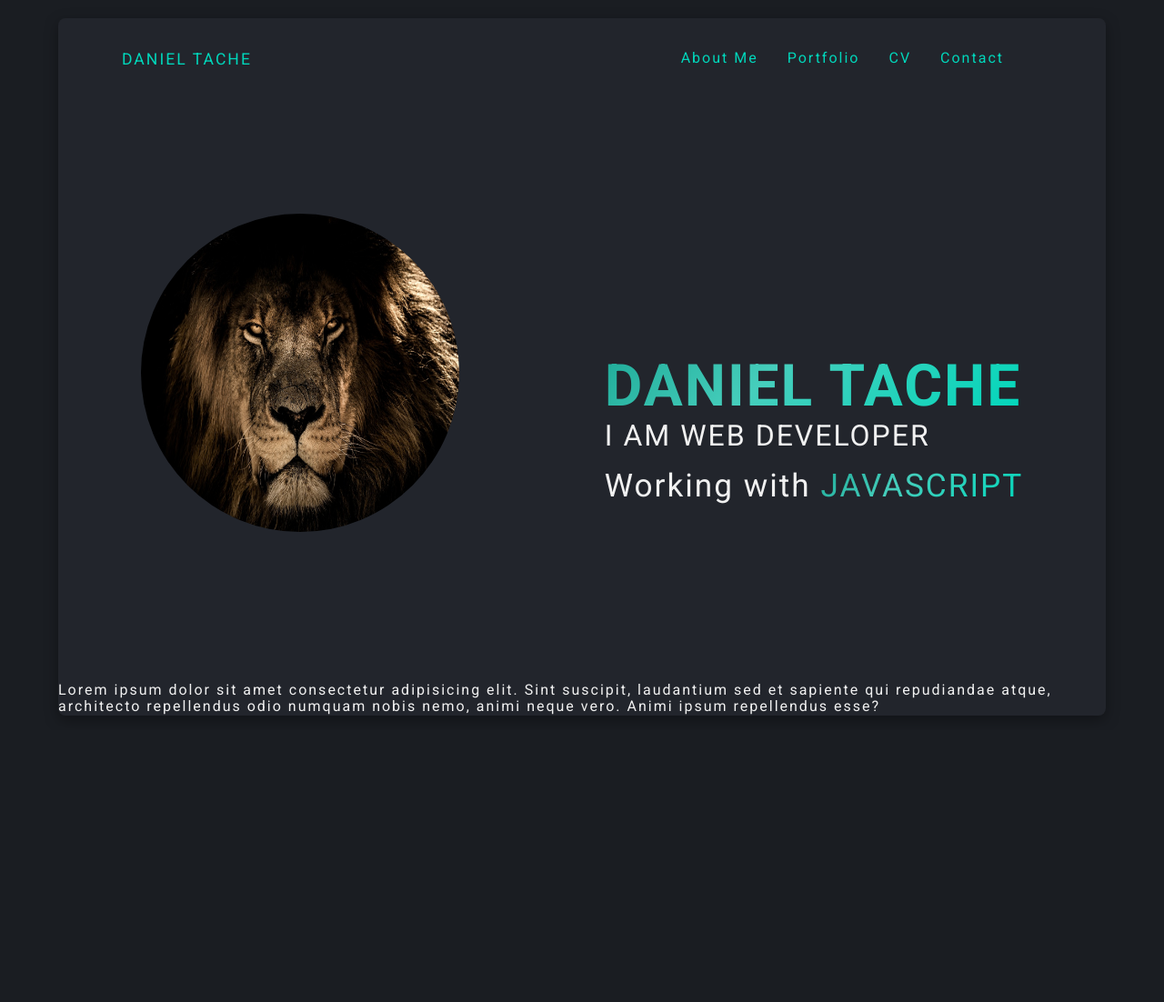
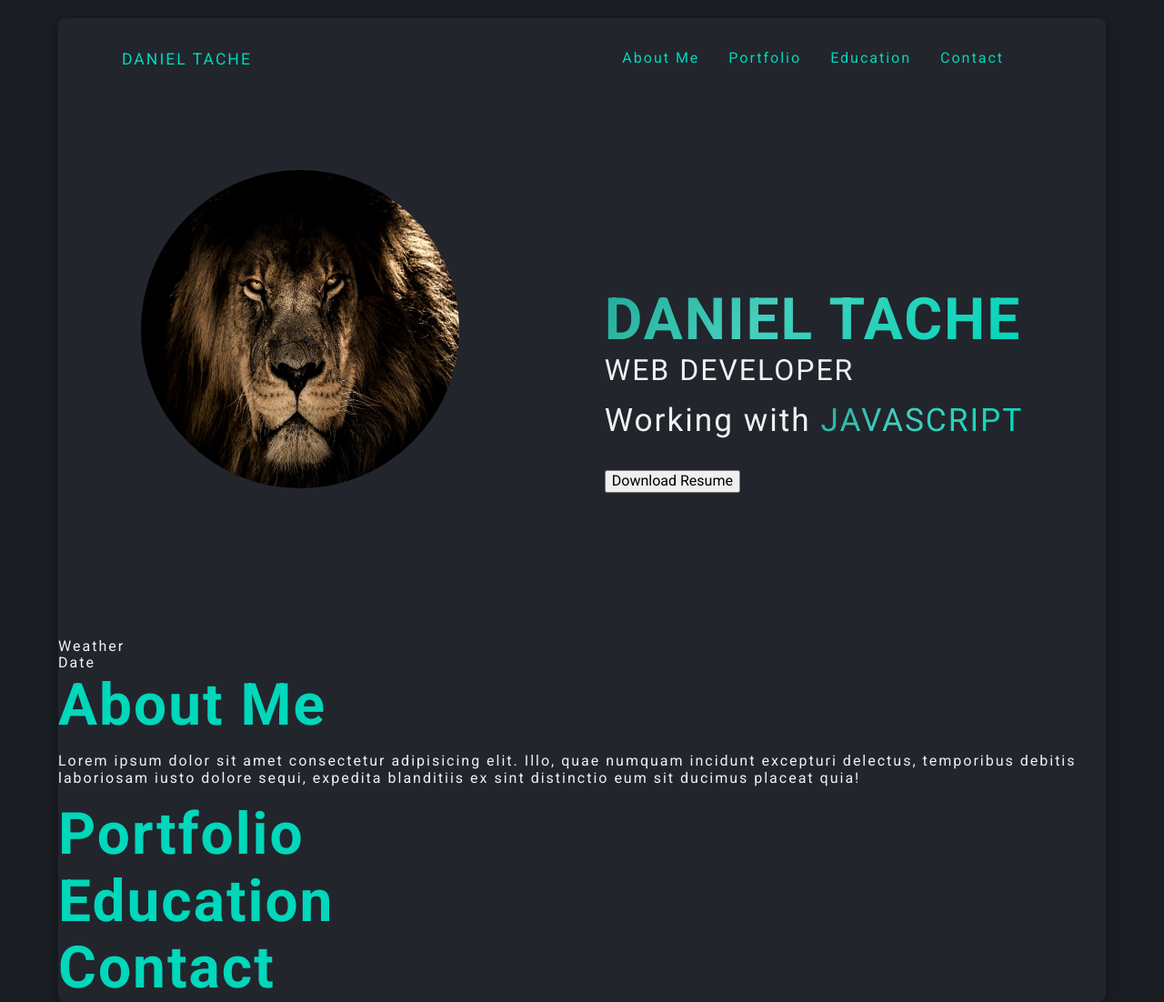
Before and after one commit to Dores12/cv_portfolio, a plain HTML site: page index.html in a window 1280 px wide. Shown: the whole page at 91% size. Before the commit the page ends 803 px from the top, so only its background shows below. Drawn offline with nearby package versions, Linux system fonts and the light colour scheme.

Commit message:
new animations.css to separate animations, add button to download resume, add html

```diff
--- /dev/null
+++ b/css/animations.css
@@ -0,0 +1,58 @@
+#spin {
+    color: var(--header-color);
+    background-image: linear-gradient(
+    -225deg,
+    #c9fcf5 0%,
+    #008f7c 29%,
+    #46cebc 67%,
+    #00d7bb 100%
+  );
+  background-size: auto auto;
+  background-clip: border-box;
+  background-size: 200% auto;
+  color: #fff;
+  background-clip: text;
+  -webkit-background-clip: text;
+  -webkit-text-fill-color: transparent;
+  animation: textclip 2s linear infinite;
+  display: inline-block;
+
+  }
+  #spin:after {
+    content:"";
+    animation: spin 10s linear infinite;
+  }
+@keyframes spin {
+    0% { content: "HTML";}
+    30% { content: "CSS";}
+    50% { content: "JAVASCRIPT";}
+    75% { content: "VUE";}
+    99% { content: "JQUERY";}
+  }
+
+  .animate
+{
+   text-transform: uppercase;
+    background-image: linear-gradient(
+    -225deg,
+    #c9fcf5 0%,
+    #008f7c 29%,
+    #46cebc 67%,
+    #00d7bb 100%
+  );
+  background-size: auto auto;
+  background-clip: border-box;
+  background-size: 200% auto;
+  color: #fff;
+  background-clip: text;
+  -webkit-background-clip: text;
+  -webkit-text-fill-color: transparent;
+  animation: textclip 2s linear infinite;
+  display: inline-block;
+}
+
+@keyframes textclip {
+  to {
+    background-position: 200% center;
+  }
+}
--- a/css/style.css
+++ b/css/style.css
@@ -53,9 +53,10 @@ header {
     display: flex;
     flex-direction: row;
     justify-content: center;
-    margin-top: 10rem;
+    margin-top: 7rem;
     margin-bottom: 10rem;
     align-items: end;
+    padding: 0 2rem;
 }
 
 .photo img {
@@ -63,13 +64,13 @@ header {
     margin-right: 10rem;
 }
 
-.about-me h1 {
+h1 {
     color: var(--header-color);
     font-size: 4rem;
     margin: 0;
 }
 
-.about-me h2 {
+.intro h2 {
     font-weight: 400;
     font-size: 2rem;
     text-transform: uppercase;
@@ -77,68 +78,10 @@ header {
     margin-bottom: 1rem;
 }
 
-.animate
-{
-   text-transform: uppercase;
-    background-image: linear-gradient(
-    -225deg,
-    #c9fcf5 0%,
-    #008f7c 29%,
-    #46cebc 67%,
-    #00d7bb 100%
-  );
-  background-size: auto auto;
-  background-clip: border-box;
-  background-size: 200% auto;
-  color: #fff;
-  background-clip: text;
-  -webkit-background-clip: text;
-  -webkit-text-fill-color: transparent;
-  animation: textclip 2s linear infinite;
-  display: inline-block;
-      font-size: 190px;
-}
 
-@keyframes textclip {
-  to {
-    background-position: 200% center;
-  }
-}
 
-.about-me p {
+.intro p {
     font-size: 2.2rem;
     font-weight: 400;
     margin-top: 0;
 }
-
-#spin {
-    color: var(--header-color);
-    background-image: linear-gradient(
-    -225deg,
-    #c9fcf5 0%,
-    #008f7c 29%,
-    #46cebc 67%,
-    #00d7bb 100%
-  );
-  background-size: auto auto;
-  background-clip: border-box;
-  background-size: 200% auto;
-  color: #fff;
-  background-clip: text;
-  -webkit-background-clip: text;
-  -webkit-text-fill-color: transparent;
-  animation: textclip 2s linear infinite;
-  display: inline-block;
-
-  }
-  #spin:after {
-    content:"";
-    animation: spin 10s linear infinite;
-  }
-@keyframes spin {
-    0% { content: "HTML";}
-    30% { content: "CSS";}
-    50% { content: "JAVASCRIPT";}
-    75% { content: "VUE";}
-    99% { content: "JQUERY";}
-  }
--- a/index.html
+++ b/index.html
@@ -6,6 +6,7 @@
     <title>Daniel | Tache</title>
     <link rel="stylesheet" href="css/normalize.css">
     <link rel="stylesheet" href="css/style.css">
+    <link rel="stylesheet" href="css/animations.css">
     <link rel="preconnect" href="https://fonts.googleapis.com">
     <link rel="preconnect" href="https://fonts.gstatic.com" crossorigin>
     <link href="https://fonts.googleapis.com/css2?family=Roboto:ital,wght@0,100;0,300;0,400;0,500;0,700;0,900;1,100;1,300;1,400;1,500;1,700;1,900&display=swap" rel="stylesheet">
@@ -14,27 +15,50 @@
     <div class="app">
         <ul class="nav-bar">
             <li class="firstLi"><a href="#">Daniel Tache</a></li>
-            <li><a href="#">About Me</a></li>
-            <li><a href="#">Portfolio</a></li>
-            <li><a href="#">CV</a></li>
-            <li><a href="#">Contact</a></li>
+            <li><a href="#about-me">About Me</a></li>
+            <li><a href="#portfolio">Portfolio</a></li>
+            <li><a href="#education">Education</a></li>
+            <li><a href="#contact">Contact</a></li>
         </ul>
 
         <header>
             <div class="photo">
                 <img src="img/african-lion-2888519_1280.jpg" width="350" height="350" alt="portrait">
             </div>
-            <div class="about-me">
+            <div class="intro">
                 <h1 class="animate">Daniel Tache</h1>
-                <h2>I am web developer</h2>
+                <h2>Web developer</h2>
                 <p>Working with <span id="spin"></span></p>
+                <button id="download">Download Resume</button>
             </div>
         </header>
 
         <main>
-            <p>Lorem ipsum dolor sit amet consectetur adipisicing elit. Sint suscipit, laudantium sed et sapiente qui repudiandae atque, architecto repellendus odio numquam nobis nemo, animi neque vero. Animi ipsum repellendus esse?</p>
+            <div class="welcome">
+                <div class="js-api">
+                    <div>Weather</div>
+                    <div>Date</div>
+                </div>
+            </div>
+
+            <div id="about-me">
+                <h1>About Me</h1>
+                <p>Lorem ipsum dolor sit amet consectetur adipisicing elit. Illo, quae numquam incidunt excepturi delectus, temporibus debitis laboriosam iusto dolore sequi,
+                    expedita blanditiis ex sint distinctio eum sit ducimus placeat quia!</p>
+            </div>
+
+            <div id="portfolio">
+                <h1>Portfolio</h1>
+            </div>
+
+            <div id="education">
+                <h1>Education</h1>
+            </div>
+
+            <div id="contact">
+                <h1>Contact</h1>
+            </div>
         </main>
-
     </div>
 
 
```
